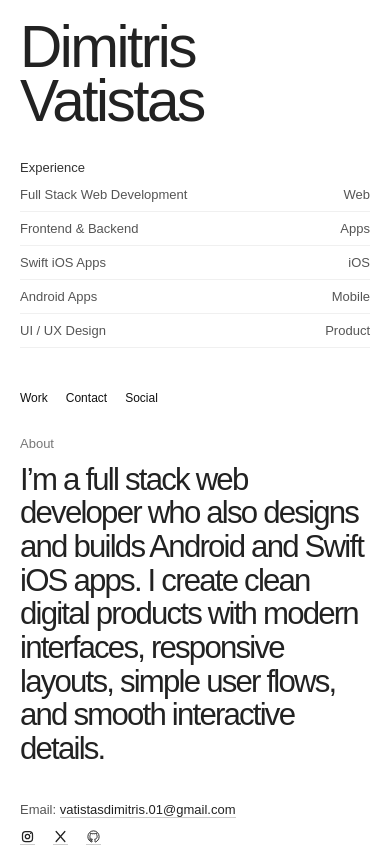
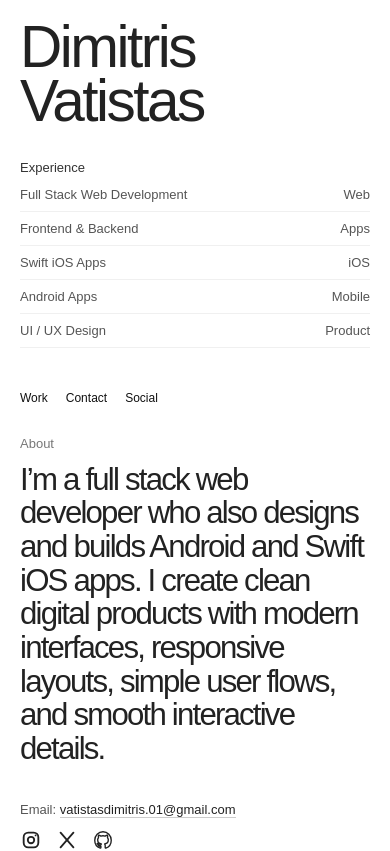
Before and after one commit to vatistasdimitris01/react-portfolio, a React (Vite) app: page / in a window 390 px wide. Shown: the top 851 px of the page. Built offline with nearby package versions, Linux system fonts and the light colour scheme.

Commit message:
Mobile improvements: bigger social icons, remove underlines, full-width about/contact

```diff
--- a/src/App.css
+++ b/src/App.css
@@ -151,6 +151,7 @@ footer a {
   display: inline-flex;
   align-items: center;
   gap: 7px;
+  border-bottom: none;
 }
 
 .portfolio-grid {
@@ -793,6 +794,19 @@ footer {
     font-size: clamp(25px, 8vw, 38px);
   }
 
+  .info-block {
+    max-width: none;
+  }
+
+  .contact {
+    max-width: none;
+  }
+
+  .social-icon {
+    width: 20px;
+    height: 20px;
+  }
+
   nav {
     text-align: left;
     margin-bottom: 40px;
@@ -879,6 +893,15 @@ footer {
     margin: 0;
   }
 
+  .social-icon {
+    width: 22px;
+    height: 22px;
+  }
+
+  .social-line {
+    gap: 14px;
+  }
+
   .project-box {
     height: 280px;
     border-radius: 12px;
```
